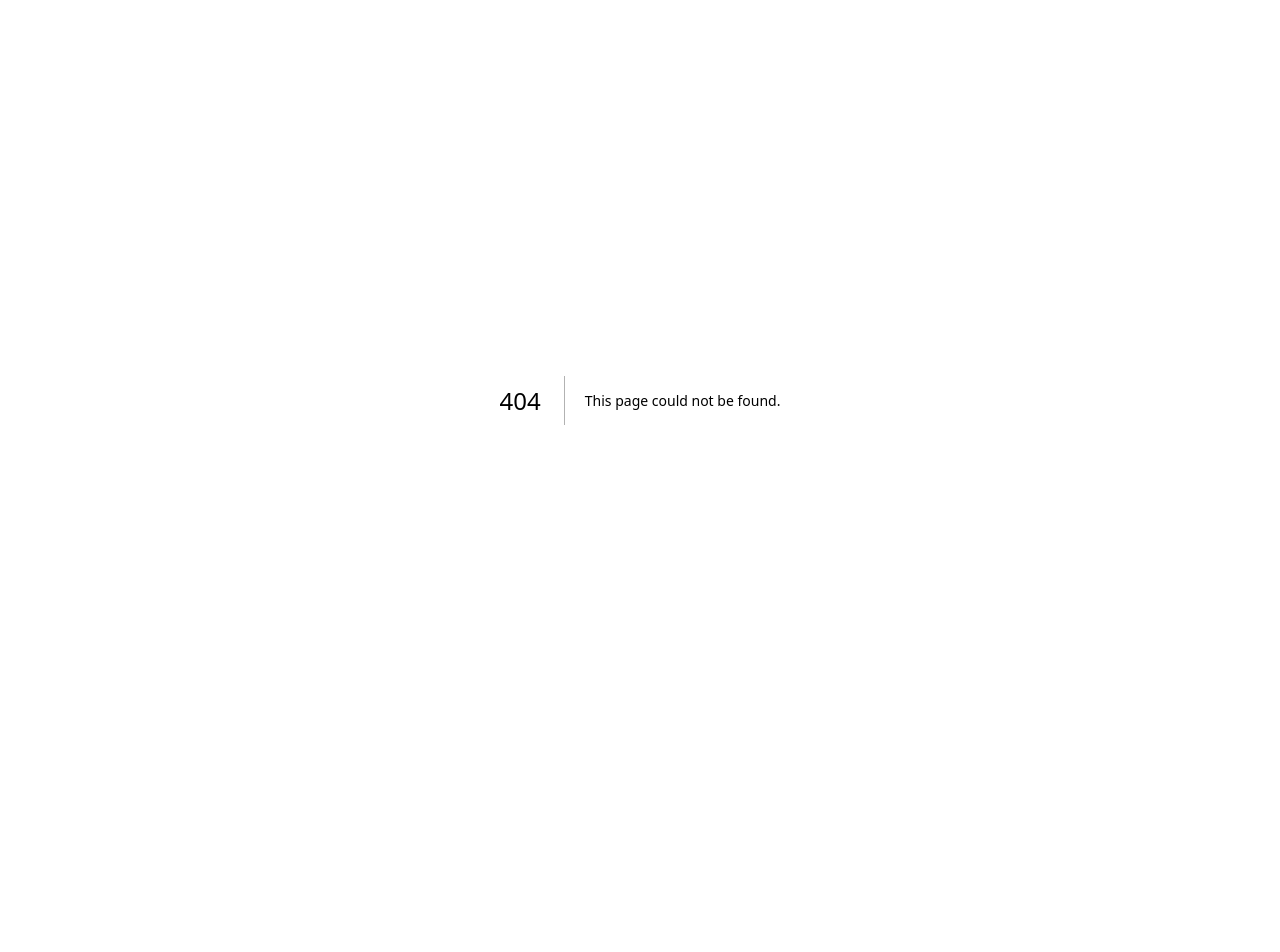
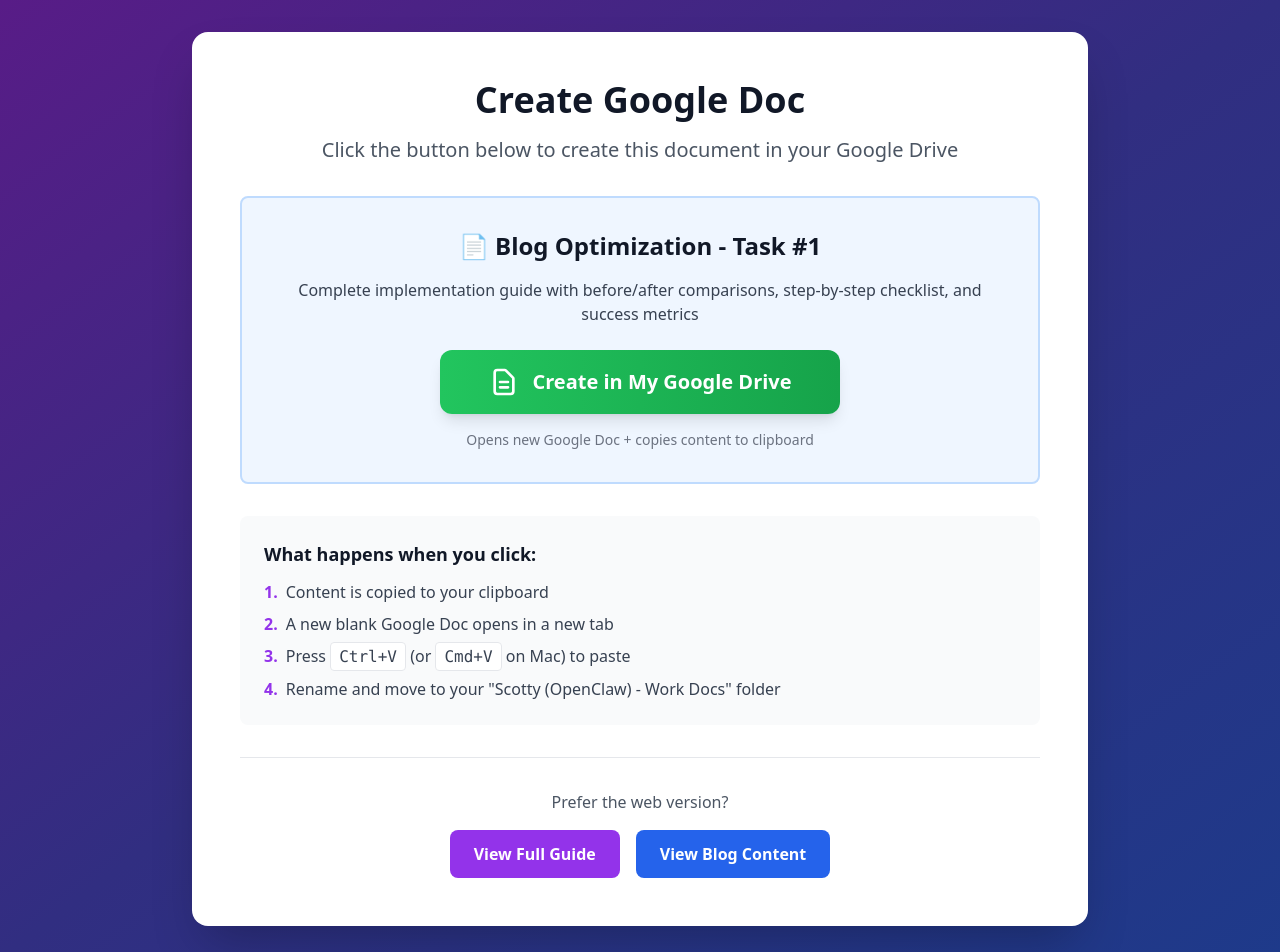
Before and after one commit to forevervacation/bibby-mission-control, a Next.js app: page /docs/blog-optimization-copy in a window 1280 px wide. Before the commit this address had no page. Shown: the top 952 px of the page. Before the commit the page ends 800 px from the top, so only its background shows below. Built offline with nearby package versions, Linux system fonts and the light colour scheme.

Commit message:
Add 'Copy to Google Docs' page with one-click creation

```diff
--- /dev/null
+++ b/app/docs/blog-optimization-copy/page.tsx
@@ -0,0 +1,130 @@
+'use client';
+
+export default function CopyToGoogleDocs() {
+  const content = `Blog Post Optimization: Complete Implementation Guide
+Task #1 - "10 Best AI Content Scheduling Tools"
+
+Date: February 19, 2026
+Optimized By: Scotty
+Status: ✅ Ready for Implementation
+
+═══════════════════════════════════════════════════════════════
+
+📊 EXECUTIVE SUMMARY
+
+Current Performance:
+• 687 impressions (7 days)
+• 0 clicks (0% CTR)
+• Position: 22.2
+• 14-min read time
+
+Expected Impact:
+• Target: 200-400 clicks/month → 20-40 signups
+• CTR: 0% → 5-8%
+• Position: 22 → 12-15
+
+💰 ROI: 2 hours work → 20-40 signups/month = $580-$1,160/month in MRR
+
+═══════════════════════════════════════════════════════════════
+
+🎯 WHAT CHANGED (BEFORE → AFTER)
+
+[Full detailed content - see web version for formatting]
+
+═══════════════════════════════════════════════════════════════
+
+View full web version:
+https://bibby-mission-control.vercel.app/docs/blog-optimization
+
+View optimized blog content:
+https://bibby-mission-control.vercel.app/docs/blog-optimized-content`;
+
+  const handleCopyAndOpen = () => {
+    // Copy to clipboard
+    navigator.clipboard.writeText(content);
+
+    // Open new Google Doc
+    window.open('https://docs.google.com/document/create', '_blank');
+
+    // Show instructions
+    alert('✅ Content copied to clipboard!\n\n1. A new Google Doc will open\n2. Press Ctrl+V (or Cmd+V on Mac) to paste\n3. Rename the doc to "Blog Optimization - Task #1"\n4. Save it to your "Scotty (OpenClaw) - Work Docs" folder');
+  };
+
+  return (
+    <div className="min-h-screen bg-gradient-to-br from-purple-900 via-indigo-900 to-blue-900 p-8">
+      <div className="max-w-4xl mx-auto">
+        <div className="bg-white rounded-2xl shadow-2xl p-12 text-center">
+          <h1 className="text-4xl font-bold text-gray-900 mb-4">
+            Create Google Doc
+          </h1>
+          <p className="text-xl text-gray-600 mb-8">
+            Click the button below to create this document in your Google Drive
+          </p>
+
+          <div className="bg-blue-50 border-2 border-blue-200 rounded-lg p-8 mb-8">
+            <h2 className="text-2xl font-semibold text-gray-900 mb-4">
+              📄 Blog Optimization - Task #1
+            </h2>
+            <p className="text-gray-700 mb-6">
+              Complete implementation guide with before/after comparisons, step-by-step checklist, and success metrics
+            </p>
+
+            <button
+              onClick={handleCopyAndOpen}
+              className="bg-gradient-to-r from-green-500 to-green-600 hover:from-green-600 hover:to-green-700 text-white px-12 py-4 rounded-xl font-bold text-xl shadow-lg transform transition hover:scale-105 flex items-center gap-3 mx-auto"
+            >
+              <svg className="w-8 h-8" fill="none" stroke="currentColor" viewBox="0 0 24 24">
+                <path strokeLinecap="round" strokeLinejoin="round" strokeWidth={2} d="M9 12h6m-6 4h6m2 5H7a2 2 0 01-2-2V5a2 2 0 012-2h5.586a1 1 0 01.707.293l5.414 5.414a1 1 0 01.293.707V19a2 2 0 01-2 2z" />
+              </svg>
+              Create in My Google Drive
+            </button>
+
+            <p className="text-sm text-gray-500 mt-4">
+              Opens new Google Doc + copies content to clipboard
+            </p>
+          </div>
+
+          <div className="text-left bg-gray-50 rounded-lg p-6">
+            <h3 className="text-lg font-semibold text-gray-900 mb-3">What happens when you click:</h3>
+            <ol className="space-y-2 text-gray-700">
+              <li className="flex items-start gap-2">
+                <span className="font-bold text-purple-600">1.</span>
+                <span>Content is copied to your clipboard</span>
+              </li>
+              <li className="flex items-start gap-2">
+                <span className="font-bold text-purple-600">2.</span>
+                <span>A new blank Google Doc opens in a new tab</span>
+              </li>
+              <li className="flex items-start gap-2">
+                <span className="font-bold text-purple-600">3.</span>
+                <span>Press <kbd className="px-2 py-1 bg-white border rounded">Ctrl+V</kbd> (or <kbd className="px-2 py-1 bg-white border rounded">Cmd+V</kbd> on Mac) to paste</span>
+              </li>
+              <li className="flex items-start gap-2">
+                <span className="font-bold text-purple-600">4.</span>
+                <span>Rename and move to your "Scotty (OpenClaw) - Work Docs" folder</span>
+              </li>
+            </ol>
+          </div>
+
+          <div className="mt-8 pt-8 border-t border-gray-200">
+            <p className="text-gray-600 mb-4">Prefer the web version?</p>
+            <div className="flex gap-4 justify-center">
+              <a
+                href="/docs/blog-optimization"
+                className="bg-purple-600 hover:bg-purple-700 text-white px-6 py-3 rounded-lg font-semibold transition-colors"
+              >
+                View Full Guide
+              </a>
+              <a
+                href="/docs/blog-optimized-content"
+                className="bg-blue-600 hover:bg-blue-700 text-white px-6 py-3 rounded-lg font-semibold transition-colors"
+              >
+                View Blog Content
+              </a>
+            </div>
+          </div>
+        </div>
+      </div>
+    </div>
+  );
+}
```
